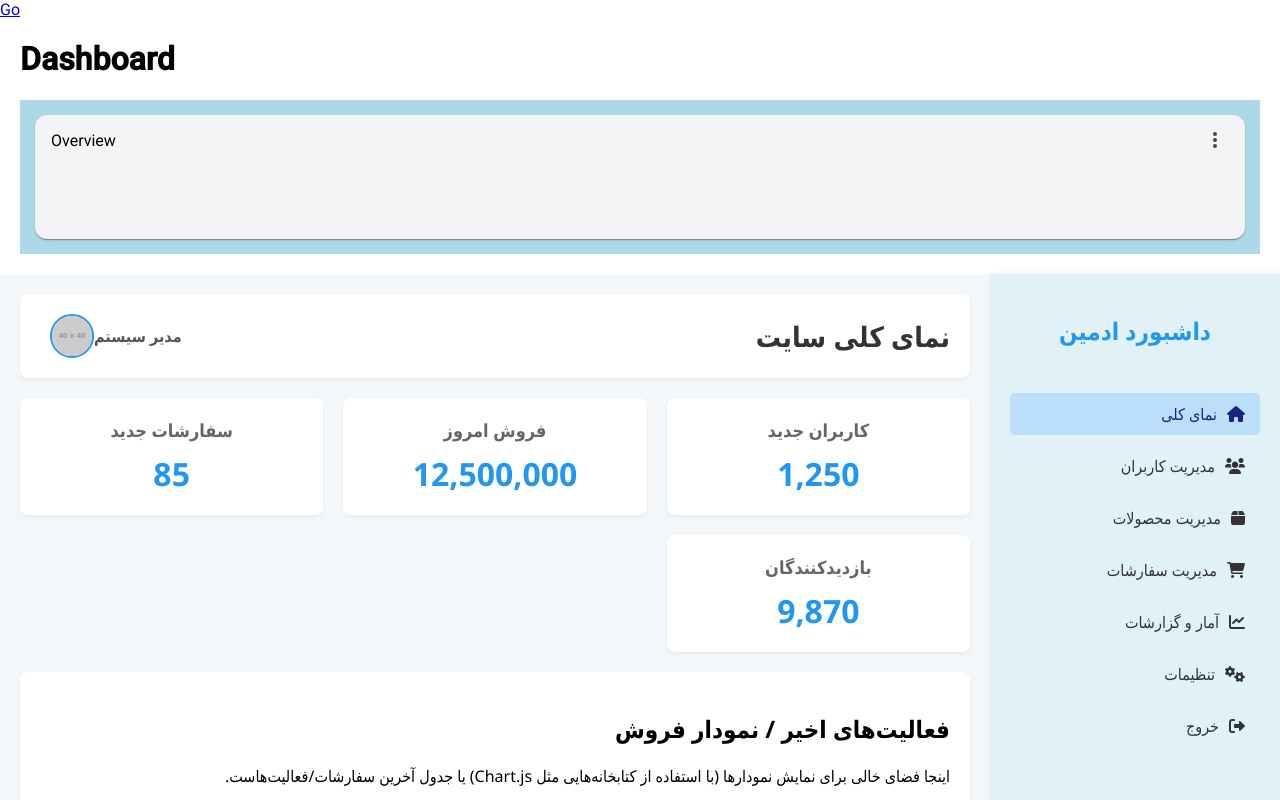
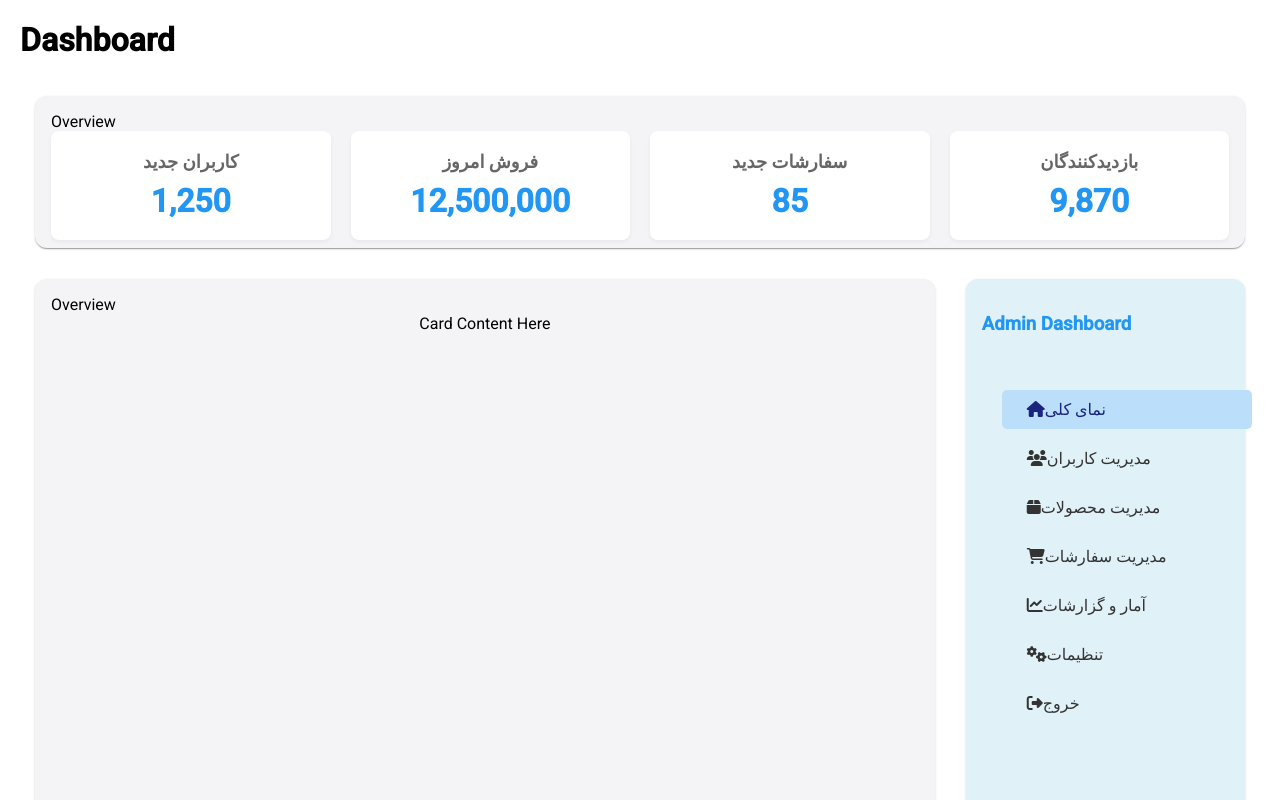
Before and after one commit to qAmiralii/cncMaster, an Angular app: page /private in a window 1280 px wide. Shown: the top 800 px of the page. Built offline with nearby package versions, Linux system fonts and the light colour scheme.

Commit message:
admin dashboard_6

```diff
--- a/src/app/navigation/private-nav/ui/private-nav.component.html
+++ b/src/app/navigation/private-nav/ui/private-nav.component.html
@@ -1,24 +1,64 @@
-<a routerLink="products">Go</a>
-
 <div class="grid-container">
   <h1 class="mat-h1">Dashboard</h1>
-  <mat-grid-list cols="4" rowHeight="4:1">
-    <mat-grid-tile [colspan]="isHandset$?4:1" [rowspan]="isHandset$?2:1">
+  <mat-grid-list cols="4" rowHeight="3.4:1">
+    <mat-grid-tile [colspan]="!isvalid?4:1" [rowspan]="!isvalid?2:1">
       <mat-card class="dashboard-card">
         <mat-card-header>
           Overview
-          <button matIconButton class="more-button" [matMenuTriggerFor]="menu" aria-label="Toggle menu">
-            <mat-icon>more_vert</mat-icon>
-          </button>
-          <mat-menu #menu="matMenu" xPosition="before">
-            <button mat-menu-item>Expand</button>
-            <button mat-menu-item>Remove</button>
-          </mat-menu>
         </mat-card-header>
+        <mat-card-content class="dashboard-card-content">
+          <div class="dashboard-cards">
+            <div class="card">
+              <h3>کاربران جدید</h3>
+              <p>1,250</p>
+            </div>
+            <div class="card">
+              <h3>فروش امروز</h3>
+              <p>12,500,000</p>
+            </div>
+            <div class="card">
+              <h3>سفارشات جدید</h3>
+              <p>85</p>
+            </div>
+            <div class="card">
+              <h3>بازدیدکنندگان</h3>
+              <p>9,870</p>
+            </div>
+          </div>
+        </mat-card-content>
       </mat-card>
-      <mat-card-content>
+    </mat-grid-tile>
+
+    <mat-grid-tile [colspan]="!isvalid?3:1" [rowspan]="!isvalid?8:1">
+      <mat-card class="dashboard-card">
+        <mat-card-header>
+          Overview
+        </mat-card-header>
+        <mat-card-content class="dashboard-card-content">
           <div>Card Content Here</div>
         </mat-card-content>
+      </mat-card>
+    </mat-grid-tile>
+
+    <mat-grid-tile [colspan]="!isvalid?1:1" [rowspan]="!isvalid?8:1" id="sp">
+      <mat-card class="dashboard-card admin-card">
+        <mat-card-header>
+          <h3>Admin Dashboard</h3>
+        </mat-card-header>
+        <mat-card-content class="dashboard-card-content">
+          <div class="sidebar">
+            <ul>
+              <li><a  class="active"><i class="fas fa-home"></i>نمای کلی</a></li>
+              <li><a ><i class="fas fa-users"></i>مدیریت کاربران</a></li>
+              <li><a ><i class="fas fa-box"></i>مدیریت محصولات</a></li>
+              <li><a ><i class="fas fa-shopping-cart"></i>مدیریت سفارشات</a></li>
+              <li><a ><i class="fas fa-chart-line"></i>آمار و گزارشات</a></li>
+              <li><a ><i class="fas fa-cogs"></i>تنظیمات</a></li>
+              <li><a ><i class="fas fa-sign-out-alt"></i>خروج</a></li>
+            </ul>
+          </div>
+        </mat-card-content>
+      </mat-card>
     </mat-grid-tile>
 
   </mat-grid-list>
@@ -34,29 +74,22 @@
 
 
 
-
-
-
-
-
-
-
-
-
+<!--
 <!DOCTYPE html>
 <html lang="fa" dir="rtl">
+
 <head>
   <meta charset="UTF-8">
   <meta name="viewport" content="width=device-width, initial-scale=1.0">
   <title>داشبورد ادمین - استاندارد</title>
-    <!-- Font Awesome for icons (مثلاً برای آیکون‌های منو) -->
   <link rel="stylesheet" href="https://cdnjs.cloudflare.com/ajax/libs/font-awesome/6.0.0-beta3/css/all.min.css">
   <style>
     /* CSS پایه برای تم آبی کم‌رنگ و چیدمان اولیه */
     body {
       margin: 0;
       font-family: 'Segoe UI', Tahoma, Geneva, Verdana, sans-serif;
-            background-color: #f4f7fa; /* پس‌زمینه کلی روشن */
+      background-color: #f4f7fa;
+      /* پس‌زمینه کلی روشن */
       display: flex;
       min-height: 100vh;
     }
@@ -64,16 +97,17 @@
     /* استایل‌های نوار کناری (Sidebar) */
     .sidebar {
       width: 250px;
-            background-color: #e0f2f7; /* آبی کم‌رنگ برای نوار کناری */
+      background-color: #e0f2f7;
+      /* آبی کم‌رنگ برای نوار کناری */
       color: #333;
       padding: 20px;
-            box-shadow: 2px 0 5px rgba(0,0,0,0.1);
       display: flex;
       flex-direction: column;
     }
 
     .sidebar h2 {
-            color: #2196f3; /* آبی اصلی برای عنوان لوگو */
+      color: #2196f3;
+      /* آبی اصلی برای عنوان لوگو */
       text-align: center;
       margin-bottom: 30px;
       font-size: 24px;
@@ -99,12 +133,15 @@
 
     .sidebar ul li a:hover,
     .sidebar ul li a.active {
-            background-color: #bbdefb; /* آبی روشن‌تر در هاور و فعال */
-            color: #1a237e; /* آبی تیره برای متن فعال */
+      background-color: #bbdefb;
+      /* آبی روشن‌تر در هاور و فعال */
+      color: #1a237e;
+      /* آبی تیره برای متن فعال */
     }
 
     .sidebar ul li a i {
-            margin-left: 10px; /* فاصله آیکون از متن */
+      margin-left: 10px;
+      /* فاصله آیکون از متن */
     }
 
     /* استایل‌های بخش اصلی محتوا */
@@ -121,7 +158,7 @@
       padding: 20px;
       border-radius: 8px;
       margin-bottom: 20px;
-            box-shadow: 0 2px 4px rgba(0,0,0,0.05);
+      box-shadow: 0 2px 4px rgba(0, 0, 0, 0.05);
       display: flex;
       justify-content: space-between;
       align-items: center;
@@ -152,7 +189,6 @@
       color: #555;
     }
 
-        /* استایل‌های کارت‌های داشبورد */
     .dashboard-cards {
       display: grid;
       grid-template-columns: repeat(auto-fit, minmax(250px, 1fr));
@@ -164,7 +200,7 @@
       background-color: #ffffff;
       padding: 20px;
       border-radius: 8px;
-            box-shadow: 0 2px 4px rgba(0,0,0,0.05);
+      box-shadow: 0 2px 4px rgba(0, 0, 0, 0.05);
       text-align: center;
     }
 
@@ -178,7 +214,7 @@
     .card p {
       font-size: 32px;
       font-weight: bold;
-            color: #2196f3; /* آبی اصلی برای اعداد مهم */
+      color: #2196f3;
       margin: 0;
     }
 
@@ -187,7 +223,7 @@
       background-color: #ffffff;
       padding: 20px;
       border-radius: 8px;
-            box-shadow: 0 2px 4px rgba(0,0,0,0.05);
+      box-shadow: 0 2px 4px rgba(0, 0, 0, 0.05);
       flex-grow: 1;
     }
 
@@ -196,39 +232,48 @@
       body {
         flex-direction: column;
       }
+
       .sidebar {
         width: 100%;
         height: auto;
         padding: 10px 0;
-                box-shadow: 0 2px 5px rgba(0,0,0,0.1);
+        box-shadow: 0 2px 5px rgba(0, 0, 0, 0.1);
       }
+
       .sidebar h2 {
         margin-bottom: 10px;
       }
+
       .sidebar ul {
         display: flex;
         flex-wrap: wrap;
         justify-content: center;
       }
+
       .sidebar ul li {
         margin: 5px;
       }
+
       .main-content {
         padding: 15px;
       }
+
       .dashboard-cards {
         grid-template-columns: 1fr;
       }
+
       .header {
         flex-direction: column;
         align-items: flex-start;
       }
+
       .header h1 {
         margin-bottom: 10px;
       }
     }
   </style>
 </head>
+
 <body>
 
   <div class="sidebar">
@@ -274,13 +319,15 @@
 
     <div class="charts-tables">
       <h2>فعالیت‌های اخیر / نمودار فروش</h2>
-            <!-- اینجا محتوای نمودارها یا جداول اصلی قرار می‌گیرد -->
-            <p>اینجا فضای خالی برای نمایش نمودارها (با استفاده از کتابخانه‌هایی مثل Chart.js) یا جدول آخرین سفارشات/فعالیت‌هاست.</p>
-            <div style="height: 300px; background-color: #f0f0f0; border-radius: 5px; display: flex; align-items: center; justify-content: center; color: #888;">
+      <p>اینجا فضای خالی برای نمایش نمودارها (با استفاده از کتابخانه‌هایی مثل Chart.js) یا جدول آخرین
+        سفارشات/فعالیت‌هاست.</p>
+      <div
+        style="height: 300px; background-color: #f0f0f0; border-radius: 5px; display: flex; align-items: center; justify-content: center; color: #888;">
         نمودار یا جدول اینجا قرار می‌گیرد
       </div>
     </div>
   </div>
 
 </body>
-</html>
+
+</html> -->
--- a/src/app/navigation/private-nav/ui/private-nav.component.scss
+++ b/src/app/navigation/private-nav/ui/private-nav.component.scss
@@ -8,6 +8,10 @@
   left: 15px;
   right: 15px;
   bottom: 15px;
+
+  h3 {
+    color: #2196f3;
+  }
 }
 
 .more-button {
@@ -20,6 +24,155 @@
   text-align: center;
 }
 
-mat-grid-tile {
-  background: lightblue;
+.dashboard-cards {
+  display: grid;
+  grid-template-columns: repeat(auto-fit, minmax(250px, 1fr));
+  gap: 20px;
+  margin-bottom: 10px;
+
+  .card {
+    background-color: #ffffff;
+    padding: 20px;
+    border-radius: 8px;
+    box-shadow: 0 2px 4px rgba(0, 0, 0, 0.05);
+    text-align: center;
+  }
+
+  .card h3 {
+    color: #666;
+    font-size: 18px;
+    margin-top: 0;
+    margin-bottom: 10px;
+  }
+
+  .card p {
+    font-size: 32px;
+    font-weight: bold;
+    color: #2196f3;
+    margin: 0;
+  }
+
 }
+
+.admin-card {
+  background-color: #e0f2f7;
+  .sidebar {
+    text-align: left;
+    width: 250px;
+    color: #333;
+    padding: 20px;
+    display: flex;
+    flex-direction: column;
+  }
+
+  .sidebar h2 {
+    color: #2196f3;
+    text-align: center;
+    margin-bottom: 30px;
+    font-size: 24px;
+  }
+
+  .sidebar ul {
+    list-style: none;
+    padding: 0;
+  }
+
+  .sidebar ul li {
+    cursor: pointer;
+    margin-bottom: 10px;
+  }
+
+  .sidebar ul li a {
+    color: #333;
+    text-decoration: none;
+    padding: 10px 15px;
+    display: block;
+    border-radius: 5px;
+    transition: background-color 0.3s ease;
+  }
+
+  .sidebar ul li a:hover,
+  .sidebar ul li a.active {
+    background-color: #bbdefb;
+    color: #1a237e;
+  }
+
+  .sidebar ul li a i {
+    margin-left: 10px;
+  }
+}
+
+
+
+
+
+
+
+
+
+
+
+
+
+
+
+
+
+
+
+
+/* استایل‌های بخش اصلی محتوا */
+.main-content {
+  flex-grow: 1;
+  padding: 20px;
+  display: flex;
+  flex-direction: column;
+}
+
+/* استایل‌های هدر */
+.header {
+  background-color: #ffffff;
+  padding: 20px;
+  border-radius: 8px;
+  margin-bottom: 20px;
+  box-shadow: 0 2px 4px rgba(0, 0, 0, 0.05);
+  display: flex;
+  justify-content: space-between;
+  align-items: center;
+}
+
+.header h1 {
+  margin: 0;
+  color: #333;
+  font-size: 28px;
+}
+
+.user-profile {
+  display: flex;
+  align-items: center;
+  cursor: pointer;
+}
+
+.user-profile img {
+  width: 40px;
+  height: 40px;
+  border-radius: 50%;
+  margin-left: 10px;
+  border: 2px solid #2196f3;
+}
+
+.user-profile span {
+  font-weight: bold;
+  color: #555;
+}
+
+
+
+/* استایل برای بخش نمودارها/جدول */
+.charts-tables {
+  background-color: #ffffff;
+  padding: 20px;
+  border-radius: 8px;
+  box-shadow: 0 2px 4px rgba(0, 0, 0, 0.05);
+  flex-grow: 1;
+}
--- a/src/app/navigation/private-nav/ui/private-nav.component.ts
+++ b/src/app/navigation/private-nav/ui/private-nav.component.ts
@@ -30,29 +30,14 @@ import { Observable } from 'rxjs';
 })
 export class PrivateNavComponent {
 
-  private mobileMode = inject(BreakpointObserver);
-  cards = this.mobileMode.observe(Breakpoints.Handset).pipe(
-    map(({ matches }) => {
-      if (matches) {
-        return [
-          { title: 'Admin Dasshboard', cols: 1, rows: 1 },
-          { title: 'Side menu', cols: 1, rows: 1 },
-          { title: '', cols: 1, rows: 1 },
-        ]
-      }
 
-      return [
+      s = [
         { title: 'Admin Dasshboard', cols: 4, rows: 2 },
         { title: 'side menu', cols: 3, rows: 8 },
         { title: '', cols: 1, rows: 8 },
       ]
-    })
-  )
-  test = [
-          { title: 'Admin Dasshboard', cols: 1, rows: 1 },
-          { title: 'Side menu', cols: 1, rows: 1 },
-          { title: '', cols: 1, rows: 1 },
-        ]
+
+
   private breakpointObserver = inject(BreakpointObserver);
 
   isHandset$: Observable<boolean> = this.breakpointObserver.observe(Breakpoints.Handset)
@@ -60,6 +45,14 @@ export class PrivateNavComponent {
       map(result => result.matches),
       shareReplay()
     );
-
-
+    isvalid : boolean = false
+    isva = this.isHandset$.subscribe( x => {
+      if (x==true) {
+        this.isvalid = true
+      }
+      else{
+        this.isvalid = false
+      }
+    }
+    )
 }
```
Lines whose indentation alone changed are shown as unchanged.
